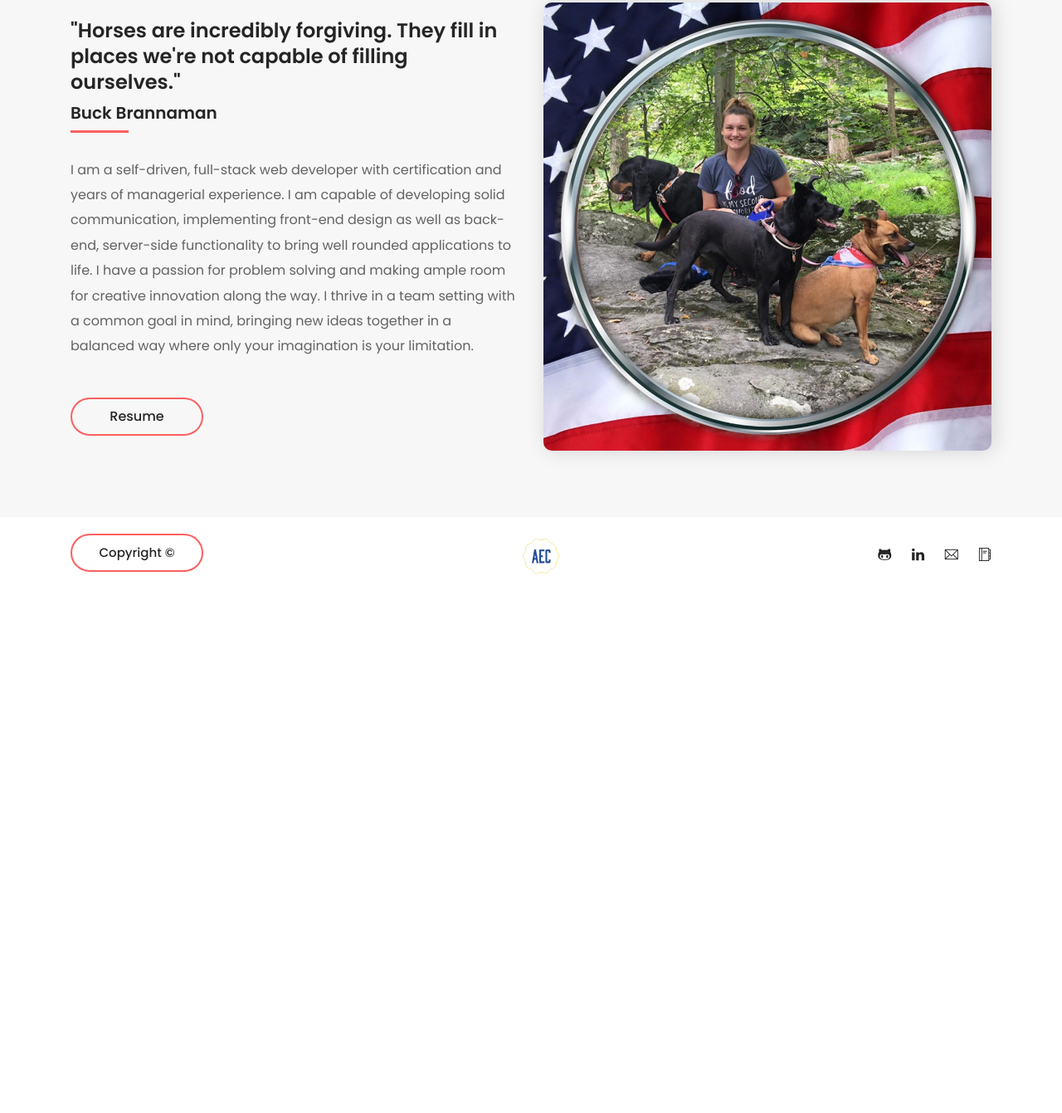
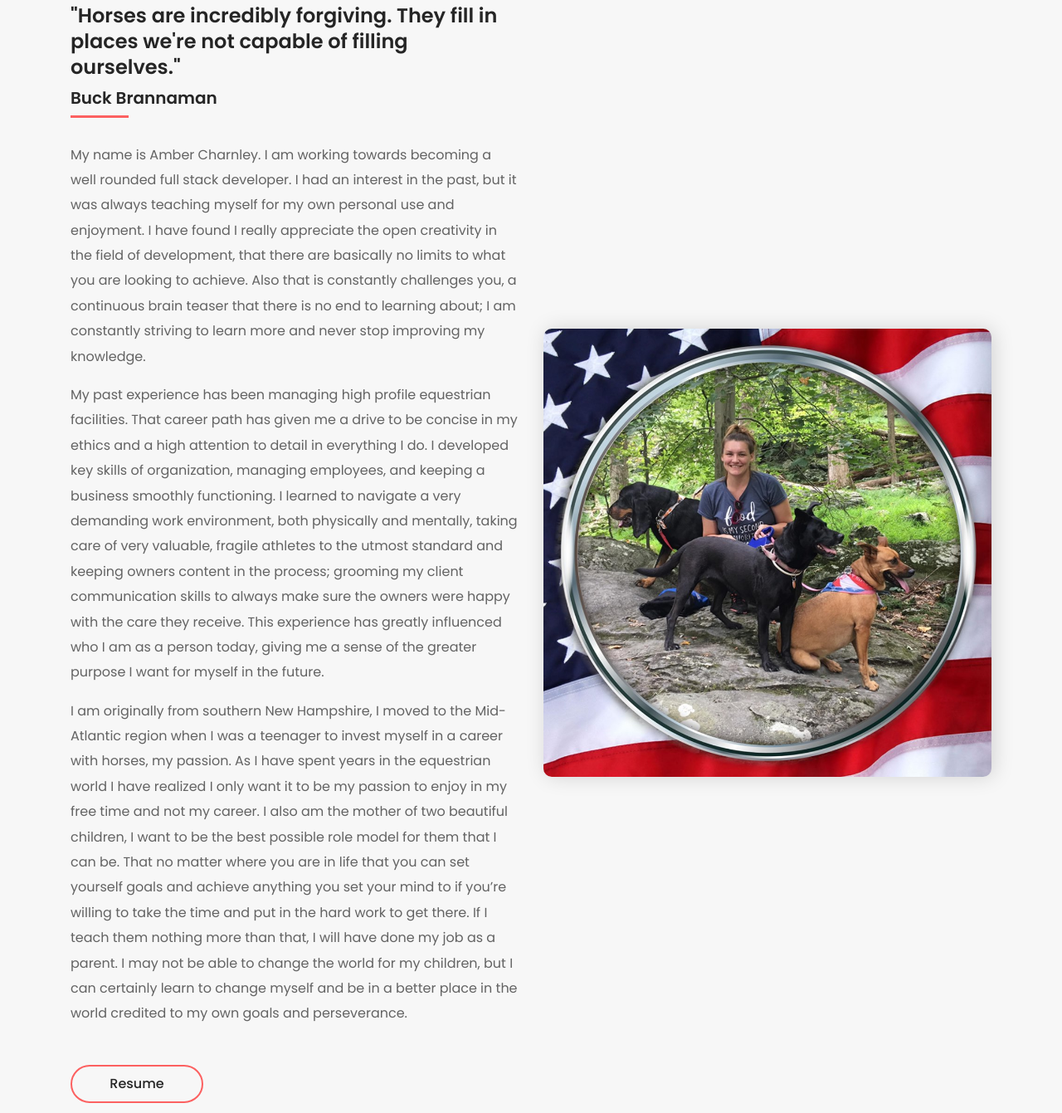
Before and after one commit to 2MLCMonkeys/Portfolio, a website: page about.html in a window 1280 px wide. Shown: the part 1199-2540 px from the top of the page at 83% size. Before the commit the page ends 1916 px from the top, so only its background shows below. Drawn offline with Linux system fonts and the light colour scheme.

Commit message:
changing about me

```diff
--- a/about.html
+++ b/about.html
@@ -199,9 +199,9 @@
                         </h4>
                         <div class="line wow fadeInUp" data-wow-delay="200ms"></div>
                         <p class="wow fadeInUp" data-wow-delay="300ms">
-                            I am a self-driven, full-stack web developer with certification and years of managerial experience. I am capable of developing solid communication, implementing front-end design as well as back-end, server-side functionality to bring well rounded applications to life. I have a passion for problem solving and making ample room for creative innovation along the way. I thrive in a team setting with a common goal in mind, bringing new ideas together in a balanced way where only your imagination is your limitation.
+                            <!-- I am a self-driven, full-stack web developer with certification and years of managerial experience. I am capable of developing solid communication, implementing front-end design as well as back-end, server-side functionality to bring well rounded applications to life. I have a passion for problem solving and making ample room for creative innovation along the way. I thrive in a team setting with a common goal in mind, bringing new ideas together in a balanced way where only your imagination is your limitation.
                         </p>
-                         <!--
+                             -->
                             My name is Amber Charnley. I am working towards
                             becoming a well rounded full stack developer. I had an
                             interest in the past, but it was always teaching myself for my own personal use and
@@ -244,7 +244,7 @@
                             for my
                             children, but I can certainly learn to change myself and be in a better place in the world
                             credited to
-                            my own goals and perseverance.</p> -->
+                            my own goals and perseverance.</p>
                         <a class="btn alime-btn btn-2 mt-30 wow fadeInUp" data-wow-delay="500ms"
                             href="https://docs.google.com/document/d/1NN5jTBagoyBjgPXsCFoJ_K6FLL5zefOKF8g5tNktalA/edit?usp=sharing"
                             target="_blank">Resume</a>
```
